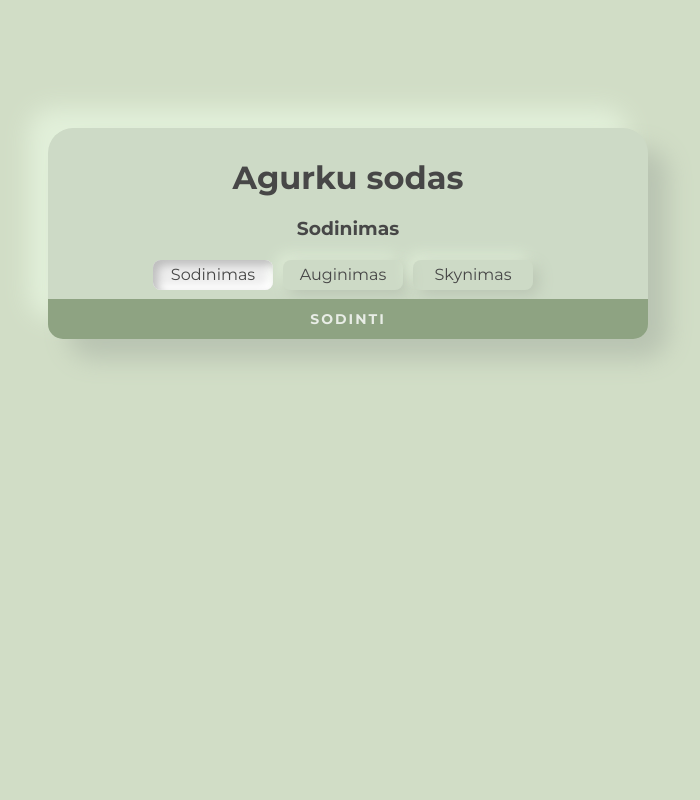
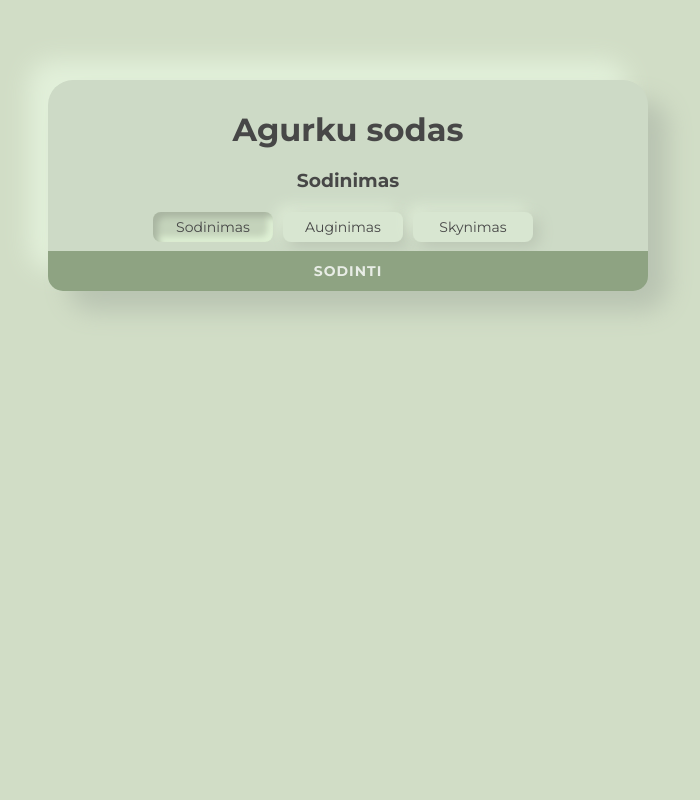
Before and after one commit to rositatisor/homework, a PHP site: page /homework/sodinimas.php in a window 1280 px wide; the page is wider, and only the part inside the window is pictured. Shown: that part, without its empty margins (336-1036 px from the left). Run offline with PHP 8.4, Linux system fonts and the light colour scheme.

Commit message:
style update

```diff
--- a/agurkai/css/main.css
+++ b/agurkai/css/main.css
@@ -1,9 +1,9 @@
 body {
     display: inline-block;
-    height: 100vh;
+    height: 100%;
+    width: calc(100vw - 18px);
     background: #d1ddc6;
     color: #474747;
-    /* background: linear-gradient(135deg, #CDDAC6 0%, #BCCCB2 60%, #8EA382 100%); */
 }
 button {
     outline: none;
@@ -12,8 +12,11 @@ button {
 .container {
     display: inline-block;
     position: relative;
-    width: 600px;
-    transform: translate(30vw, 16vh);
+    min-width: 600px;
+    max-width: 700px;
+    width: 39vw;
+    margin: 10vh 30vw;
+    /* transform: translate(25vw, 10vh); */
     border-radius: 25px;
     background: #CDDAC6;
     box-shadow:  20px  20px 24px #b9c4b2,
@@ -48,43 +51,55 @@ button {
             width: 20%;
             height: 30px;
             line-height: 30px;
+            font-size: 14px;
             margin-right: 10px;
             color: #474747;
-            /* color: #fff; */
-            /* background: #ADC9A0; */
             text-align: center;
             text-decoration: none;
             border-radius: 8px;
-            /* background: linear-gradient(135deg, #b9d7ab, #ADC9A0); */
-            /* background: #8EA382; */
+            background: #d8e6d1;
             box-shadow:  5px  5px 15px #b9c4b2,
                         -5px -5px 15px #e2f0da;
         }
         a:first-of-type {
             color: #474747;
-            background: #ededed;
-            box-shadow: inset 5px 5px 8px #bebebe,
-                        inset -5px -5px 8px #ffffff;
+            background: #c4d3bb;
+            box-shadow: inset 5px 5px 6px #a9b5a1,
+                        inset -5px -5px 6px #dff1d5;
             border: none;
-            /* background: #ADC9A0;
-            box-shadow: inset 5px 5px 7px #8aa180,
-            inset -5px -5px 7px #d0f1c0; */
-
+        }
+        a:hover {
+            background: #c4d3bb;
+        }
+        a:first-of-type:hover {
+            background: #d8e6d1;
         }
     form {
         display: inline-block;
         width: 64%;
         margin: 0 18% 0 18%;
+        font-size: 14px;
     }
         .items {
             display: flex;
             justify-content: space-between;
             align-items: center;
             width: 100%;
-            margin: 0 0 15px;
+            margin: 0 0 10px;
         }
-        .items:last-of-type{
-            margin-bottom: 70px;
+            .items:last-of-type{
+                margin-bottom: 70px;
+            }
+            .items.skynimas:last-of-type{
+                margin-bottom: 10px;
+            }
+            /* .items:hover {
+                border: 1px solid #fff;
+                border-right: 1px solid transparent;
+                border-radius: 40px 0 0 40px;
+            } */
+        .kiek {
+            width: 40px;
         }
         button.rauti {
             display: inline-block;
@@ -98,19 +113,27 @@ button {
             button.rauti:hover {
                 cursor: pointer;
             }
-        button.sodinti {
+        button.sodinti,
+        button.auginti,
+        button.nuimti-viska {
             position: absolute;
             height: 40px;
             width: 100%;
             bottom: 0;
             left: 0;
+            text-transform: uppercase;
             font-size: 14px;
             line-height: 30px;
             font-weight: bold;
-            letter-spacing: 2px;
+            letter-spacing: 1px;
             color: #fffc;
             text-align: center;
             border: none;
             border-radius: 0 0 15px 15px;
             background: #8EA382;
         }
+            button.sodinti:hover,
+            button.auginti:hover,
+            button.nuimti-viska:hover {
+                background: #80956E;
+            }
--- a/agurkai/sodinimas.php
+++ b/agurkai/sodinimas.php
@@ -68,7 +68,7 @@
                 </div>
             <?php endforeach ?>
             <!-- paspaudus ant Sodinti mygtuko, i POST masyva irasomas 'sodinti' elementas-->
-            <button class="sodinti" type="submit" name="sodinti">SODINTI</button>
+            <button class="sodinti" type="submit" name="sodinti">Sodinti</button>
         </form>
     </div>
 </body>
```
Also changed, not shown: agurkai/auginimas.php (+5 -5 lines), agurkai/skynimas.php (+10 -7 lines).
